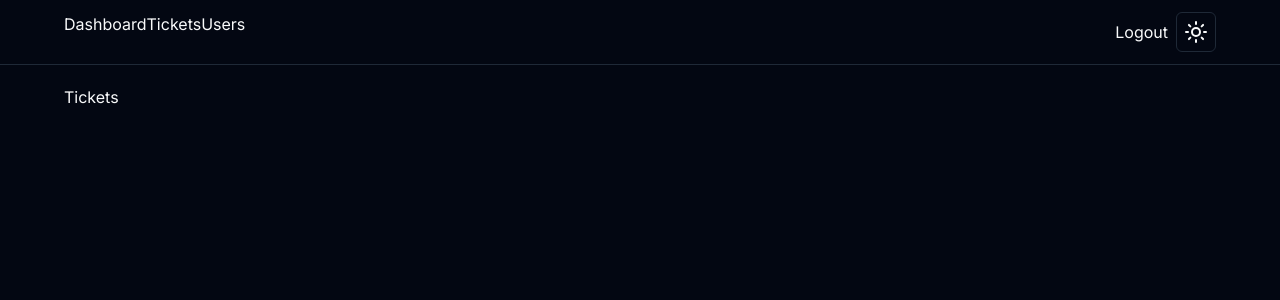
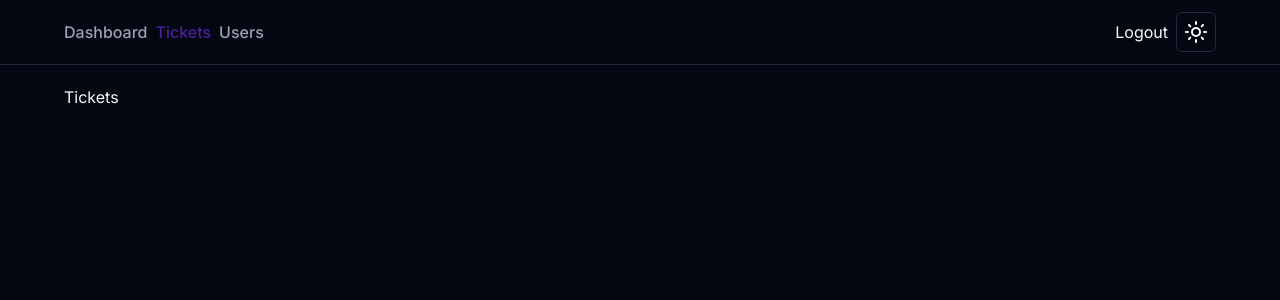
Before and after one commit to greatdaveo/tickets-app, a Next.js app: page /tickets in a window 1280 px wide. Shown: the top 300 px of the page. Built offline with nearby package versions, Linux system fonts and the light colour scheme.

Commit message:
Added Navigation Features

```diff
--- a/app/globals.css
+++ b/app/globals.css
@@ -57,3 +57,9 @@
     @apply bg-background text-foreground;
   }
 }
+
+@layer components {
+  .navbar-link {
+    @apply font-medium text-muted-foreground transition-colors hover:text-primary;
+  }
+}
--- a/components/MainNav.tsx
+++ b/components/MainNav.tsx
@@ -1,15 +1,12 @@
 import Link from "next/link";
 import React from "react";
 import ToggleMode from "./ToggleMode";
+import MainNavLink from "./MainNavLink";
 
 const MainNav = () => {
   return (
     <div className="flex justify-between ">
-      <div>
-        <Link href="/">Dashboard</Link>
-        <Link href="/tickets">Tickets</Link>
-        <Link href="/users">Users</Link>
-      </div>
+      <MainNavLink />
 
       <div className="flex items-center gap-2">
         <Link href="/logout">Logout</Link>
--- /dev/null
+++ b/components/MainNavLink.tsx
@@ -0,0 +1,35 @@
+"use client";
+
+import Link from "next/link";
+import { usePathname } from "next/navigation";
+import React from "react";
+
+const MainNavLink = () => {
+  const links = [
+    { label: "Dashboard", href: "/" },
+    { label: "Tickets", href: "/tickets" },
+    { label: "Users", href: "/users" },
+  ];
+
+  const currentPath = usePathname();
+  //   console.log(currentPath);
+
+  return (
+    <div className="flex items-center gap-2">
+      {links.map((link) => (
+        <Link
+          href={link.href}
+          className={`navbar-link ${
+            currentPath == link.href &&
+            "cursor-default text-primary/70 hover:text-primary/60"
+          }`}
+          key={link.label}
+        >
+          {link.label}
+        </Link>
+      ))}
+    </div>
+  );
+};
+
+export default MainNavLink;
```
